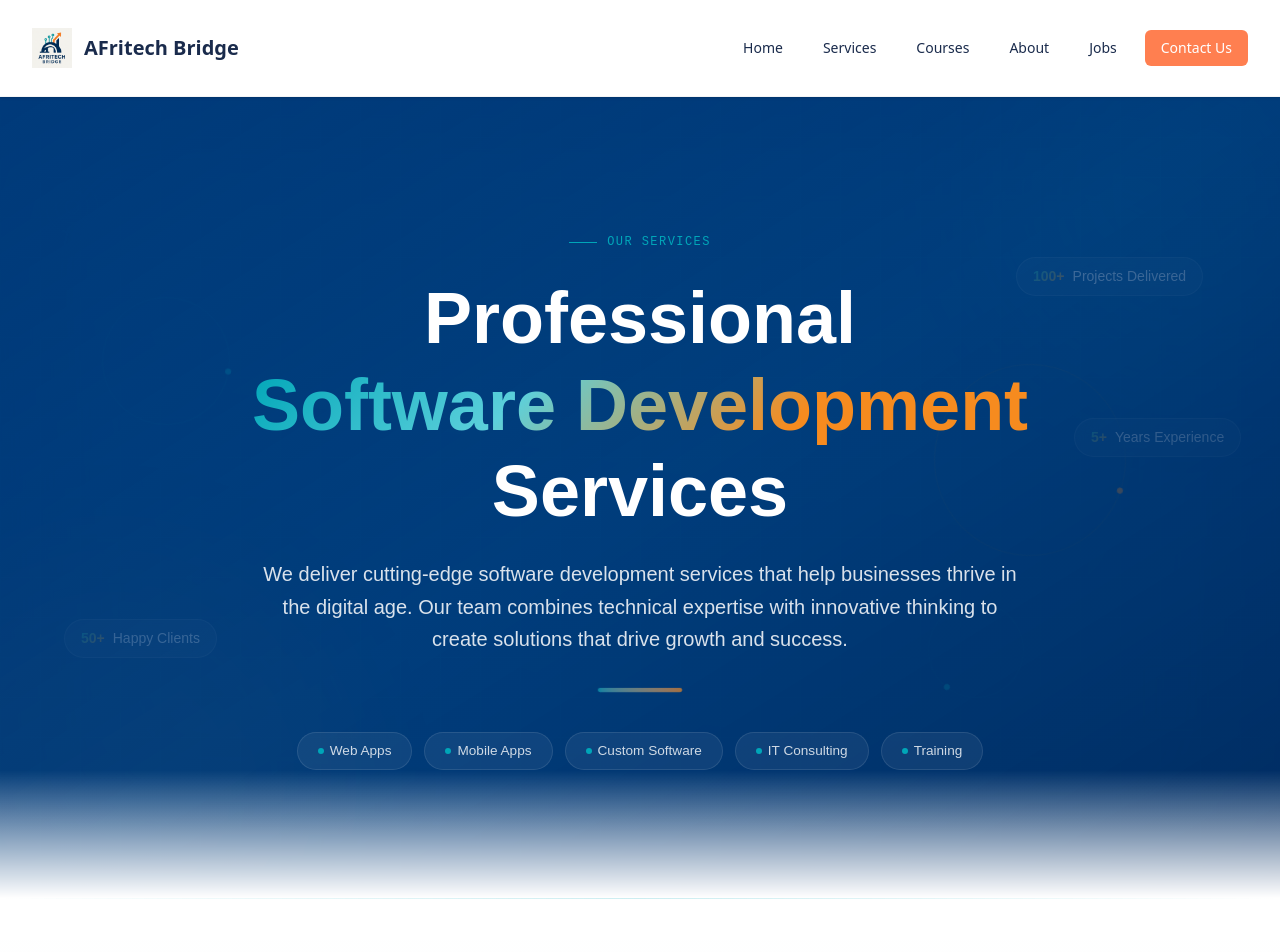
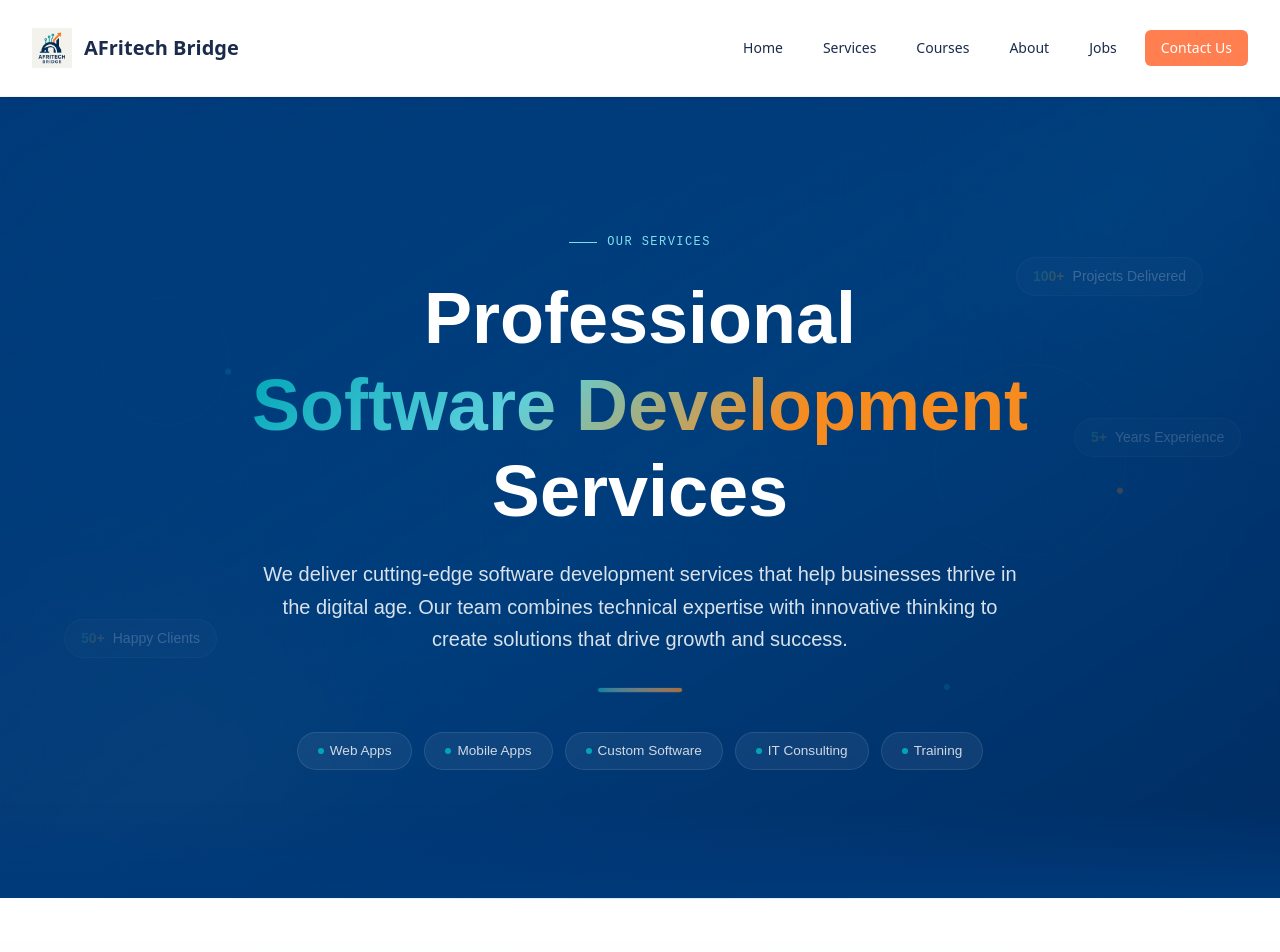
Before and after one commit to Desire-2/Afritech_Bridge, a Next.js app: page /services in a window 1280 px wide. Shown: the top 952 px of the page. Built offline with nearby package versions, Linux system fonts and the light colour scheme.

Commit message:
Invisible element fix

```diff
--- a/src/app/globals.css
+++ b/src/app/globals.css
@@ -489,6 +489,13 @@ html {
   background: #00A6B8;
 }
 
+.eyebrow-label-light {
+  color: #7FE0EB;
+}
+.eyebrow-label-light::before {
+  background: #7FE0EB;
+}
+
 /* ---- Pattern Overlay (circuit/dots) ---- */
 .pattern-grid {
   background-image:
--- a/src/app/services/page.tsx
+++ b/src/app/services/page.tsx
@@ -63,7 +63,7 @@ export default function Services() {
 
         <div className="relative w-full max-w-7xl mx-auto px-4 sm:px-6 lg:px-8 py-24 lg:py-32">
           <div className="text-center max-w-4xl mx-auto">
-            <span className="eyebrow-label justify-center mb-6">Our Services</span>
+            <span className="eyebrow-label eyebrow-label-light justify-center mb-6">Our Services</span>
             <h1 className="text-4xl sm:text-5xl md:text-6xl lg:text-7xl font-extrabold mb-6 leading-tight font-['Syne',sans-serif]">
               Professional<br />
               <span className="brand-gradient-text">Software Development</span><br />
@@ -92,8 +92,8 @@ export default function Services() {
           </div>
         </div>
 
-        {/* Bottom fade */}
-        <div className="absolute bottom-0 left-0 right-0 h-32 bg-gradient-to-t from-white to-transparent" />
+        {/* Bottom fade - blend with hero bg instead of white to avoid washing out text */}
+        <div className="absolute bottom-0 left-0 right-0 h-24 bg-gradient-to-t from-[#003A7A] to-transparent" />
       </section>
 
       {/* ===== INTERNSHIP PROGRAMS (MOVED TO TOP) ===== */}
```
